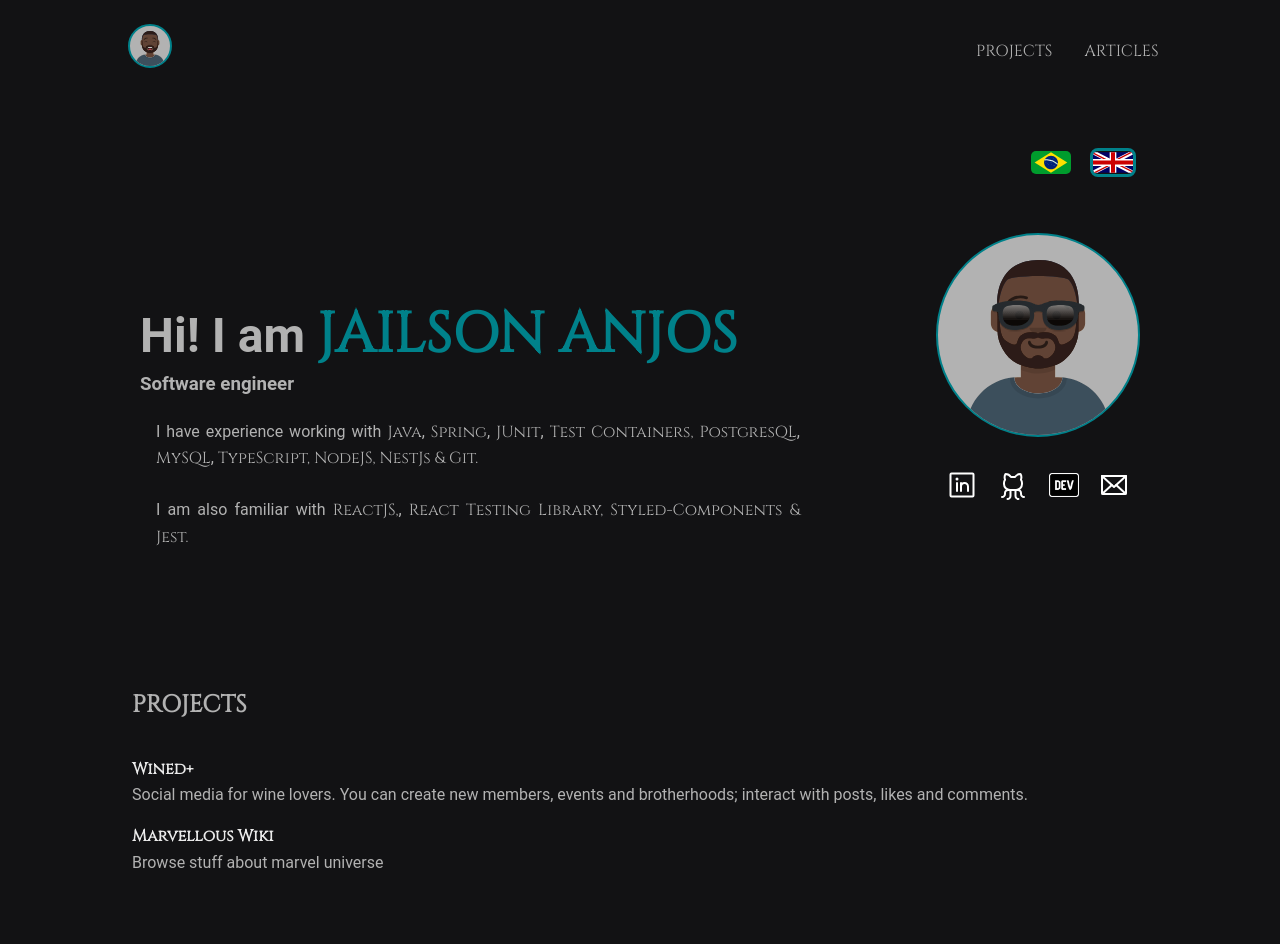
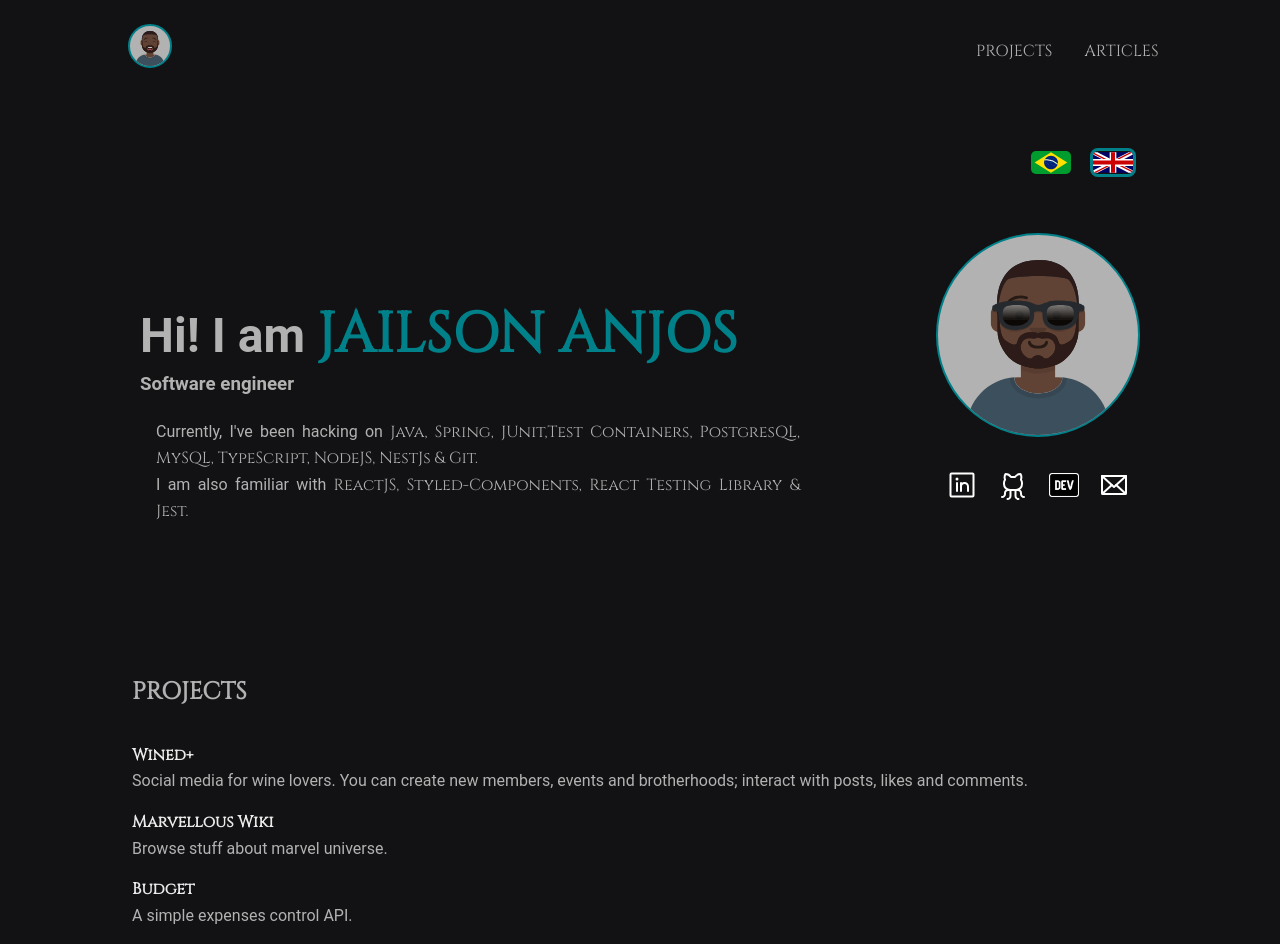
Before and after one commit to jairocket/jailsonanjos, a React (Vite) app: page / in a window 1280 px wide. Shown: the top 944 px of the page. Built offline with nearby package versions, Linux system fonts and the light colour scheme.

Commit message:
feat() Update Projects

```diff
--- a/src/components/Projects/index.tsx
+++ b/src/components/Projects/index.tsx
@@ -23,6 +23,14 @@ export function Projects() {
         </h4>
         <p>{t("projects.description.marvellous")}</p>
       </ProjectsContainer>
+      <ProjectsContainer>
+        <h4>
+          <a href={'https://github.com/jairocket/budget'} target={'_blank'}>
+            Budget
+          </a>
+        </h4>
+        <p>{t("projects.description.budget")}</p>
+      </ProjectsContainer>
     </>
   )
 }
--- a/src/components/Skills/index.tsx
+++ b/src/components/Skills/index.tsx
@@ -7,11 +7,11 @@ export function Skills() {
   return (
     <SkillsContainer>
       <p>
-        {t('skills.frontend')}<span>Java</span>, <span>Spring</span>, <span>JUnit</span>, <span>Test Containers, </span>
-         <span>PostgresQL</span>, <span>MySQL</span>, <span>TypeScript, </span> <span>NodeJS, </span> <span>NestJs &</span>
-          <span> Git.</span> <br/><br />
-        {t('skills.studying')} <span>ReactJS,</span>, <span>React Testing Library,</span> <span>Styled-Components &</span>
-        <span> Jest.</span>
+        {t('skills.backend')} <span>Java, Spring, JUnit,Test Containers,
+         PostgresQL, MySQL, TypeScript, NodeJS, NestJs & Git.</span>
+      </p>
+      <p>
+        {t('skills.studying')} <span>ReactJS, Styled-Components, React Testing Library & Jest.</span>
       </p>
     </SkillsContainer>
   )
--- a/src/i18n/locales/en-us.ts
+++ b/src/i18n/locales/en-us.ts
@@ -17,7 +17,8 @@ export default {
         projects: {
             description: {
                 wined: "Social media for wine lovers. You can create new members, events and brotherhoods; interact with posts, likes and comments.",
-                marvellous: "Browse stuff about marvel universe"
+                marvellous: "Browse stuff about marvel universe.",
+                budget: "A simple expenses control API."
             }
         },
         scroll: {
--- a/src/i18n/locales/pt-br.ts
+++ b/src/i18n/locales/pt-br.ts
@@ -17,7 +17,8 @@ export default {
         projects: {
             description:  {
                 wined: "Rede social para amantes de vinhos. Permite cadastrar novos membros, confrarias e eventos. Por meio das confrarias, é possível interagir por meio de postagens, curtidas e comentários.",
-                marvellous: "Descubra personagens, revistas e séries do universo Marvel."
+                marvellous: "Descubra personagens, revistas e séries do universo Marvel.",
+                budget: "API para controle de gastos."
             }
         },
         scroll: {
```
